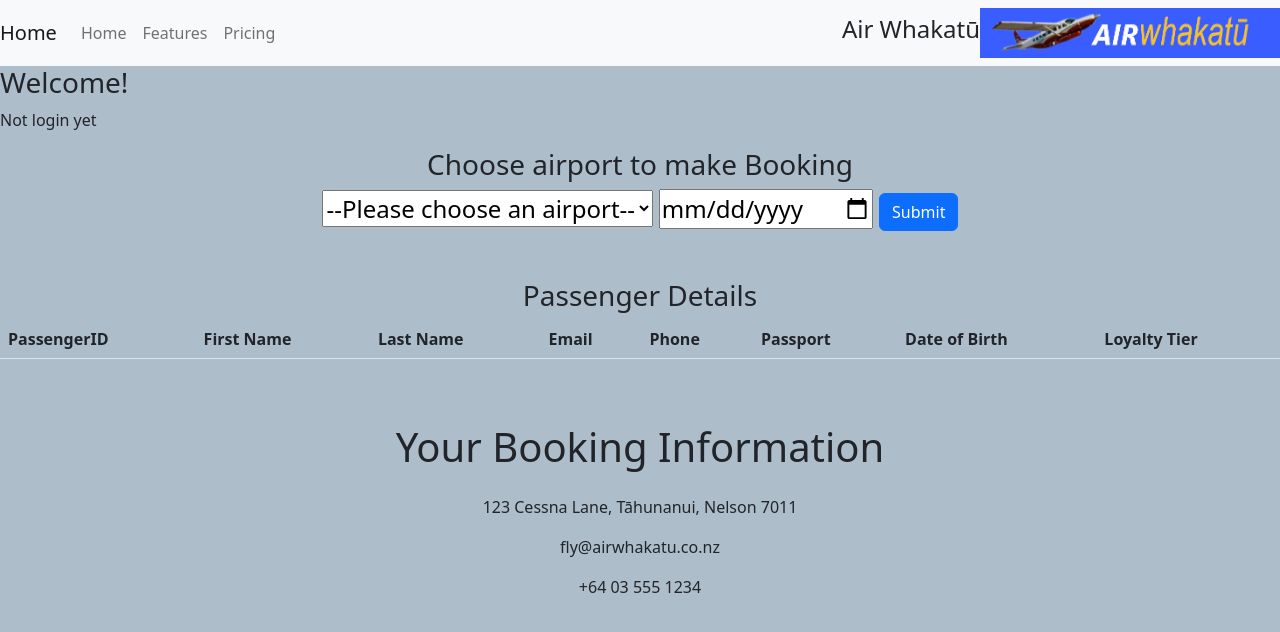
After one commit to han-11/webAppProject, a Flask app: page /booking/update in a window 1280 px wide. The commit adds this page. Shown: the top 632 px of the page. Run offline with Flask 2, Linux system fonts and the light colour scheme; lists and menus that the app fills with data are empty; some libraries are stand-ins or nearby versions.

Commit message:
Add files via upload

```diff
--- /dev/null
+++ b/assessment file/app.py
@@ -0,0 +1,226 @@
+from flask import Flask, render_template, request, redirect, url_for, session, flash
+from datetime import datetime
+import mysql.connector
+import connect
+import uuid
+CURRENTTIME = "2022-10-28"
+
+db_connection = None
+app = Flask(__name__)
+app.secret_key = "secret"
+
+
+def getCursor():
+
+    global db_connection
+    global connection
+    if db_connection == None:
+        connection = mysql.connector.connect(user=connect.dbuser, password=connect.dbpass, host=connect.dbhost,
+                                             database=connect.dbname, autocommit=True)
+        db_connection = connection.cursor()
+        return db_connection
+
+    else:
+        return db_connection
+
+
+@app.route('/')
+def home():
+    cur = getCursor()
+    cur.execute(
+        "SELECT DISTINCT  AirportCode, AirportName FROM airport JOIN route on route.DepCode = airport.AirportCode;")
+    airports = cur.fetchall()
+    return render_template('home.html', airports=airports)
+
+
+@app.route('/login', methods=['GET', 'POST'])
+def log_in():
+    if request.method == 'POST':
+        email = request.form.get('userid')
+        cur = getCursor()
+        cur.execute(
+            "select * from passenger where EmailAddress = %s; ", (email,))
+        passenger = cur.fetchall()
+
+        if passenger:
+            passenger_id = passenger[0][0]
+            session['logged_in'] = True
+            session['passenger_id'] = passenger_id
+            return redirect(url_for('booking_info'))
+        else:
+            return redirect(url_for('register'))
+
+    return render_template('login.html')
+
+
+@app.route('/register', methods=['GET', 'POST'])
+def register():
+    if request.method == "POST":
+        data = request.form
+        firstname = data.get("firstname")
+        lastname = data.get("lastname")
+        email = data.get("email")
+        phone = data.get("phone")
+        passport = data.get("passport")
+        dob = data.get("dob")
+        cur = getCursor()
+        cur.execute('''INSERT INTO passenger(FirstName, LastName, EmailAddress, PhoneNumber, PassportNumber, DateOfBirth)
+                        VALUES (%s,%s,%s,%s,%s,%s);''', (firstname, lastname, email, phone, passport, dob))
+
+        return render_template('register.html', msg_sent=True)
+        # return "<h1>Successfully Registered! Please Sign In to Make Booking.</h1>"
+
+    return render_template('register.html', msg_sent=False)
+
+
+@app.route('/arrival&departure', methods=['POST'])
+def arrival_departure():
+    if request.method == 'POST':
+        airport_code = request.form.get("selected_airport")[2:5]
+        cur = getCursor()
+        cur.execute('''SELECT f.FlightID, r.FlightNum, r.DepCode,  a.AirportName,
+                        f.FlightDate, f.DepTime, f.DepEstAct, f.FlightStatus
+                        FROM airline.airport as a
+                        JOIN airline.route as r on r.DepCode = a.AirportCode
+                        JOIN airline.flight as f on f.FlightNum = r.FlightNum
+                        where r.ArrCode = %s
+                        AND f.FlightDate BETWEEN DATE_SUB(%s, INTERVAL 2 DAY)
+                        AND DATE_ADD(%s, INTERVAL 5 DAY) ;''', (airport_code, CURRENTTIME, CURRENTTIME))
+
+        arrivals = cur.fetchall()
+        column_names = [item[0] for item in cur.description]
+        cur = getCursor()
+        cur.execute('''SELECT f.FlightID, r.FlightNum, r.ArrCode,  a.AirportName,
+                        f.FlightDate, f.ArrTime, f.ArrEstAct, f.FlightStatus
+                        FROM airport as a
+                        JOIN route as r on r.ArrCode = a.AirportCode
+                        JOIN flight as f on f.FlightNum = r.FlightNum
+                        where r.DepCode = %s
+                        AND f.FlightDate BETWEEN DATE_SUB(%s, INTERVAL 2 DAY)
+                        AND DATE_ADD(%s, INTERVAL 5 DAY) ;''', (airport_code, CURRENTTIME, CURRENTTIME))
+        departures = cur.fetchall()
+
+        return render_template('arrDep.html', arrivals=arrivals, column_names=column_names, departures=departures)
+
+    return render_template('arrDep.html')
+
+
+@app.route('/booking', methods=['GET', 'POST'])
+def booking_info():
+    passenger_id = session['passenger_id']
+    cur = getCursor()
+    cur.execute('''SELECT * from passenger
+                            WHERE PassengerID = %s;''', (passenger_id,))
+    passenger_info = cur.fetchall()
+    col_names = [item[0] for item in cur.description]
+
+    cur = getCursor()
+    cur.execute(''' SELECT p.PassengerID, p.FirstName, p.LastName, f.FlightID,
+                            f.FlightNum, f.FlightDate, f.DepTime, f.ArrTime
+                            from passenger as p
+                            JOIN  passengerFlight as pf on pf.PassengerID=p.PassengerID
+                            JOIN flight as f on f.FlightID = pf.FlightID
+                            WHERE p.PassengerID = %s
+
+                            ORDER BY f.FlightDate;''', (passenger_id, ))
+    booking_details = cur.fetchall()
+    column_names = [item[0] for item in cur.description]
+
+    cur = getCursor()
+    cur.execute(
+        "SELECT DISTINCT  AirportCode, AirportName FROM airport JOIN route on route.DepCode = airport.AirportCode;")
+    airports = cur.fetchall()
+    date_object = datetime.strptime(CURRENTTIME, '%Y-%m-%d').date()
+    return render_template('app_info_page.html', passenger_id=session['passenger_id'], passenger_info=passenger_info, col_names=col_names,
+                           column_names=column_names, booking_details=booking_details, airports=airports, currentTime=date_object)
+
+
+@ app.route('/booking/update', methods=['GET', 'POST'])
+def update():
+    if request.method == 'POST':
+        passenger_id = session['passenger_id']
+        firstname = request.form.get("firstname")
+        lastname = request.form.get("lastname")
+        email = request.form.get("email")
+        phone = request.form.get("phone")
+        passport = request.form.get("passport")
+        dob = request.form.get("dob")
+        print(passenger_id, firstname, lastname, email, phone, passport, dob)
+        cur = getCursor()
+        cur.execute('''UPDATE passenger SET FirstName = %s, LastName = %s, EmailAddress = %s,
+                    PhoneNumber = %s, PassportNumber = %s, DateOfBirth = %s
+                    where PassengerID = %s;''', (firstname, lastname, email, phone, passport, dob, passenger_id))
+        flash("Successfully Updated!")
+        return render_template('app_info_page.html', msg_sent=True)
+
+    return render_template('app_info_page.html', msg_sent=False)
+
+
+@ app.route('/booking/cancel/<string:flight_id>', methods=['GET', 'POST'])
+def cancel(flight_id):
+    passenger_id = session['passenger_id']
+    cur = getCursor()
+    cur.execute('''DELETE FROM passengerFlight
+                    WHERE FlightID = %s AND PassengerID = %s; ''', (flight_id, passenger_id))
+    flash(f" Your Flight {flight_id} Successfully Cancelled!")
+    return render_template('app_info_page.html', msg_sent=True)
+
+
+@ app.route('/booking/flights', methods=['POST'])
+def flight_list():
+    if request.method == "POST":
+        airport_code = request.form.get("selected_airport")[2:5]
+        date = request.form.get("date")
+        cur = getCursor()
+        cur.execute('''SELECT a.AirportName, r.FlightNum, f.FlightID,
+                    f.FlightDate, f.DepTime, f.ArrTime, f.Duration, ac.Seating, f.FlightStatus, s.StatusDesc
+                    FROM airport as a
+                    JOIN route as r on r.DepCode = a.AirportCode
+                    JOIN flight as f on f.FlightNum = r.FlightNum
+                    JOIN aircraft as ac on ac.RegMark = f.Aircraft
+                    JOIN status as s on  s.FlightStatus = f.FlightStatus
+                    where a.AirportCode = %s
+                    AND f.FlightDate BETWEEN %s
+                    AND DATE_ADD(%s, INTERVAL 7 DAY); ''', (airport_code, date, date))
+        departures = cur.fetchall()
+        column_names = [item[0] for item in cur.description]
+        return render_template('booking.html', departures=departures, column_names=column_names)
+
+
+@ app.route('/booking/confirm', methods=['POST'])
+def book_flight():
+    if request.method == "POST":
+        passenger_id = session['passenger_id']
+        flight_id = request.form.get("flight_id")
+        cur = getCursor()
+        cur.execute('''INSERT INTO passengerFlight (PassengerID, FlightID)
+                    VALUES (%s, %s);''', (passenger_id, flight_id))
+        flash("Successfully Booked!")
+        return render_template('app_info_page.html', msg_sent=True)
+
+    return render_template('app_info_page.html', msg_sent=False)
+
+
+# @app.route('/booking/cancel', methods=['POST'])
+# def cancel():
+#     if request.method == "POST":
+#         passenger_id = session['passenger_id']
+#         flight_id = request.form.get("flightID")
+#         print(passenger_id, flight_id)
+#         # cur = getCursor()
+#         # cur.execute('''DELETE FROM passengerFlight
+#         #             WHERE PassengerID = %s AND FlightID = %s;''', (passenger_id, flight_id))
+#         # flash("Successfully Cancelled!")
+#     return render_template('app_info_page.html', msg_sent=True)
+
+
+@app.route('/logout')
+def log_out():
+    session.pop('logged_in', None)
+    session.pop('passenger_id', None)
+    return redirect(url_for('home'))
+
+
+if __name__ == "__main__":
+    app.secret_key = "secret"
+    app.run(debug=True)
--- /dev/null
+++ b/assessment file/templates/app_info_page.html
@@ -0,0 +1,302 @@
+{% extends "base.html" %}
+
+{% block title %}Booking information{% endblock %}
+
+
+{% block content %}
+
+
+
+
+
+<div class="row">
+  <div class=""col-md-6 col-md-offset-3>
+    <h3>Welcome!</h3>
+    {% if session['passenger_id']%}
+      <h3>Passenger ID: {{session['passenger_id']}}
+      <a href="{{ url_for('log_out') }}" class="btn btn-secondary btn-sm">Logout</a> </h3>
+    {% else %}
+     <p> Not login yet</p>
+    {% endif %}
+  </div>
+</div>
+
+<div>
+
+</div>
+
+
+{% if msg_sent: %}
+
+  {% with messages = get_flashed_messages() %}
+    {% if messages%}
+      {% for message in messages %}
+        <div class="alert alert-success" role="alert">
+          {{ message }}
+        </div>
+      {% endfor %}
+     {% endif %}
+  {% endwith %}
+  <div class="alert alert-info" role="alert">
+    <h4 class="alert-heading">Congratulations!</h4>
+    <p>You are successfully updated your detials.</p>
+    <hr>
+    <p class="mb-0">You can check your booking information in the <a href="{{ url_for('booking_info') }}">Booking Information</a> page.</p>
+
+  </div>
+
+
+{% else: %}
+
+
+<div class="airport_to_book">
+  <h3 >Choose airport to make Booking</h3>
+    <form action="{{ url_for ('flight_list') }}" method="post">
+        <select name="selected_airport"  >
+          <label for="airport">Choose The Airport:</label>
+            <option value=""  >--Please choose an airport--</option>
+            {% for airport in airports %}
+            <option value="{{airport}}">{{ airport }}</option>
+            {% endfor %}
+        </select>
+        <input name="date" type=date min=2020-01-01>
+      <button type="submit" class="btn btn-primary">Submit</button>
+    </form>
+</div>
+
+
+
+<br/>
+
+<div class="passenger_info">
+
+
+  <h3 style="text-align:center"> Passenger Details</h3>
+
+      <table id="passenger_details" class="table table-hover passenger_info-result">
+          <thead>
+            <tr>
+                <th>PassengerID</th>
+                <th>First Name</th>
+                <th>Last Name</th>
+                <th>Email</th>
+                <th>Phone</th>
+                <th>Passport</th>
+                <th>Date of Birth</th>
+                <th>Loyalty Tier</th>
+            </tr>
+          </thead>
+          <tbody>
+            {% for info in passenger_info %}
+            <tr>
+                <td>{{info.1}}</td>
+                <td>{{info.1 }}</td>
+                <td>{{info.2}}</td>
+                <td>{{info.3}}</td>
+                <td>{{info.4}}</td>
+                <td>{{info.5}}</td>
+                <td>{{info.6}}</td>
+                <td>{{info.7}}</td>
+                <td><a  type="button" class="btn btn-warning" id="myBtn" data-bs-toggle="modal" data-bs-target="#myModal" href="#" >
+                  Update </a></td>
+              </tr>
+
+
+
+                <!-- Modal Edit Customer Details-->
+  <div class="modal fade" id="myModal"  role="dialog"  >
+    <div class="modal-dialog">
+
+
+      <div class="modal-content">
+
+
+          <div class="modal-header">
+
+
+            <h4 class="modal-title">Update Information</h4>
+
+
+          </div>
+
+
+          <div class="modal-body" id="modal-body">
+
+
+            <form action="{{url_for('update')}}" method="POST">
+
+              <div class="form-group">
+
+
+                <label>First Name:</label>
+                <input type="hidden"  name="passengerid" value="{{info.0}}">
+
+                <input type="text" class="form-control" id="firstname" name="firstname" value="{{info.1 }}">
+
+
+            </div>
+
+
+                <div class="form-group">
+
+
+                  <label>Last Name:</label>
+
+                    <input type="text" class="form-control" id="lastname" name="lastname" value="{{info.2}}">
+
+
+                </div>
+
+
+
+                <div class="form-group">
+
+
+                  <label>Email:</label>
+
+                  <input type="text" class="form-control" id="email" name="email" value="{{info.3}}">
+
+
+                </div>
+
+
+                <div class="form-group">
+
+
+                  <label>Phone:</label>
+
+                  <input type="text" class="form-control" id="phone" name="phone" value="{{info.4}}">
+
+
+                </div>
+
+                <div class="form-group">
+
+
+                  <label>Passport:</label>
+
+                  <input type="text" class="form-control" id="passport" name="passport" value="{{info.5}}">
+
+
+              </div>
+              <div class="form-group">
+
+
+                  <label>Date of Birth:</label>
+
+                  <input type="text" class="form-control" id="dob" name="dob" value="{{info.6}}">
+
+
+              </div>
+
+
+
+
+                <div class="form-group">
+
+
+                  <button class="btn btn-primary" type="submit">Update</button>
+
+
+                </div>
+
+
+            </form>
+
+
+          </div>
+
+
+          <div class="modal-footer">
+
+
+            <button type="button" class="btn btn-secondary" data-dismiss="modal">Close</button>
+
+
+          </div>
+
+
+      </div>
+
+
+    </div>
+
+  </div>
+
+  {% endfor %}
+
+</tbody>
+</table>
+
+
+  </div>
+
+
+
+
+<br/>
+
+
+
+
+<br/>
+
+    <div class="booking_info_display">
+      <h1 style="text-align:center">Your Booking Information</h1>
+      <table class="table table-hover" id="bookings">
+
+
+          <thead>
+            <tr>
+              {% for name in column_names %}
+                <th>{{name}}</th>
+              {% endfor %}
+            </tr>
+          </thead>
+
+          <tbody>
+            {% for detail in booking_details %}
+            <tr>
+                <td>{{detail[0]}}</td>
+                <td>{{detail[1]}}</td>
+                <td>{{detail[2]}}</td>
+                <td>{{detail[3]}}</td>
+                <td>{{detail[4]}}</td>
+                <td>{{detail[5]}}</td>
+                <td>{{detail[6]}}</td>
+                <td>{{detail[7]}}</td>
+                {% if detail[5] > currentTime %}
+                <td><a href="/booking/cancel/{{ detail[3] }}" class="btn btn-danger btn-xs" onclick="return confirm('Are You Sure to Cancel?')">Cancel</a></td>
+                {% endif %}
+            </tr>
+            {% endfor %}
+          </tbody>
+        </table>
+
+    </div>
+
+
+
+
+
+
+
+
+  {% endif %}
+
+
+
+
+
+
+
+
+
+
+
+
+
+
+
+
+{% endblock %}
--- a/assessment file/templates/base.html
+++ b/assessment file/templates/base.html
@@ -34,7 +34,25 @@
 
   <body>
     {% block content %}{% endblock %}
-  </body>
+
+  <script src="https://code.jquery.com/jquery-3.4.1.slim.min.js" integrity="sha384-J6qa4849blE2+poT4WnyKhv5vZF5SrPo0iEjwBvKU7imGFAV0wwj1yYfoRSJoZ+n" crossorigin="anonymous"></script>
+  <script src="https://cdn.jsdelivr.net/npm/popper.js@1.16.0/dist/umd/popper.min.js" integrity="sha384-Q6E9RHvbIyZFJoft+2mJbHaEWldlvI9IOYy5n3zV9zzTtmI3UksdQRVvoxMfooAo" crossorigin="anonymous"></script>
+  <script src="https://stackpath.bootstrapcdn.com/bootstrap/4.4.1/js/bootstrap.min.js" integrity="sha384-wfSDF2E50Y2D1uUdj0O3uMBJnjuUD4Ih7YwaYd1iqfktj0Uod8GCExl3Og8ifwB6" crossorigin="anonymous"></script>
+
+
+  <script type="text/javascript">
+    $("#myBtn").click(function () {
+        var text = $("#textarea").val();
+        $("#modal_body").html(text);
+    });
+</script>
+
+
+
+
+
+
+</body>
 
   <footer>
 
@@ -43,4 +61,7 @@
     <p >+64 03 555 1234</p>
 
   </footer>
+
+
+
   </html>
--- a/assessment file/templates/booking.html
+++ b/assessment file/templates/booking.html
@@ -9,7 +9,7 @@
 
 
     <h1 style="text-align:center">Departures</h1>
-    <form action="{{ url_for('book_flight') }}" method="post">
+
       <table class="table table-hover" id="arrivals">
         <thead>
           <tr>
@@ -33,12 +33,13 @@
             <td>{{result[8]}}</td>
             <td>{{result[9]}}</td>
             <td>{{result[10]}}</td>
+            <td><a href="/booking/confirm/{{result[2]}}" class="btn btn-danger btn-xs" >Cancel</a></td>
             <td><button type="submit" class="btn btn-primary" name="flightID" value="{{result[2]}}">Book</button></td>
           </tr>
           {% endfor %}
         </tbody>
       </table>
-    </form>
+
 
 
 {% endblock %}
```
Also changed, not shown: assessment file/templates/home.html (+14 -6 lines), assessment file/templates/update_details.html (added, +163 -0 lines).
